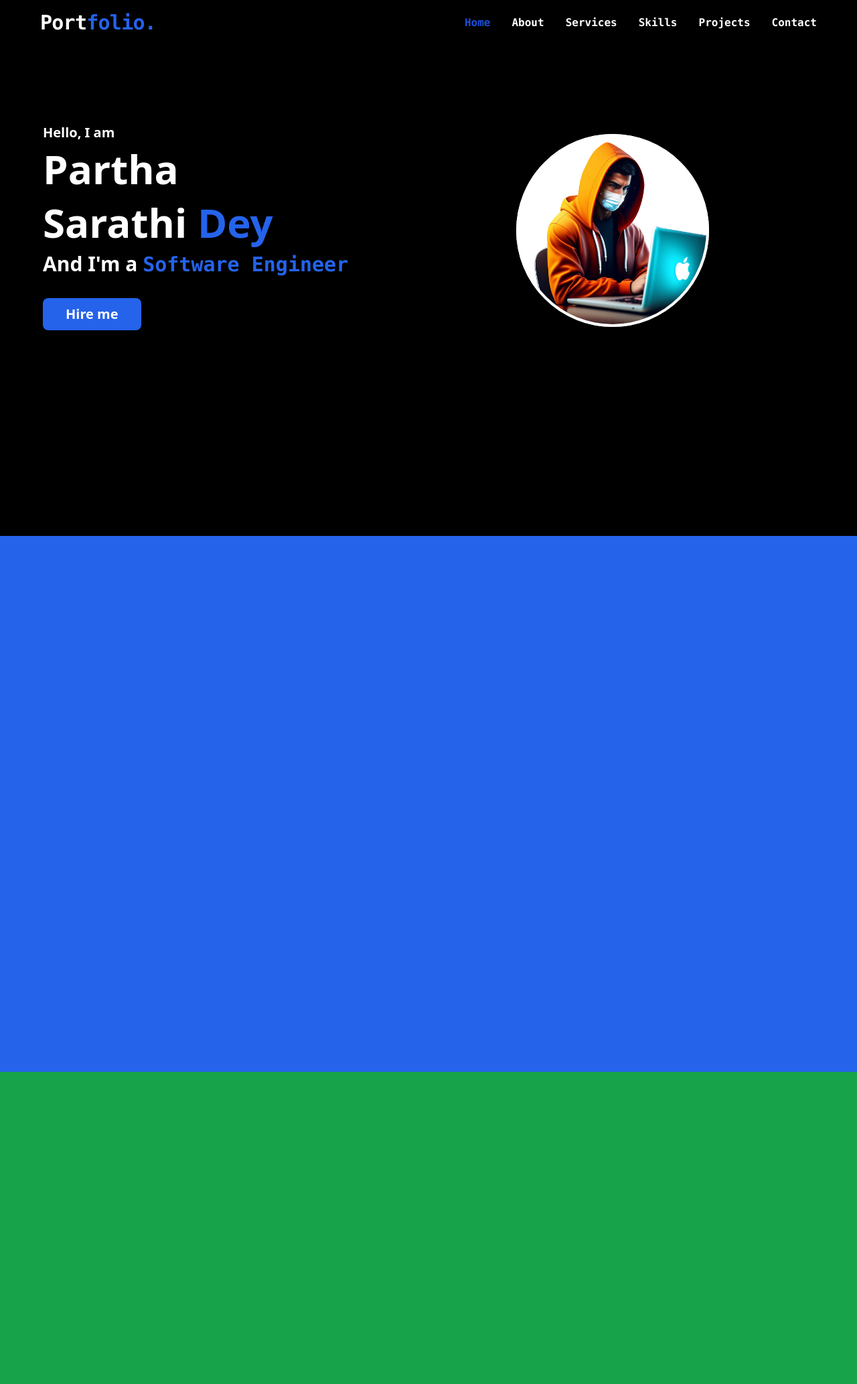
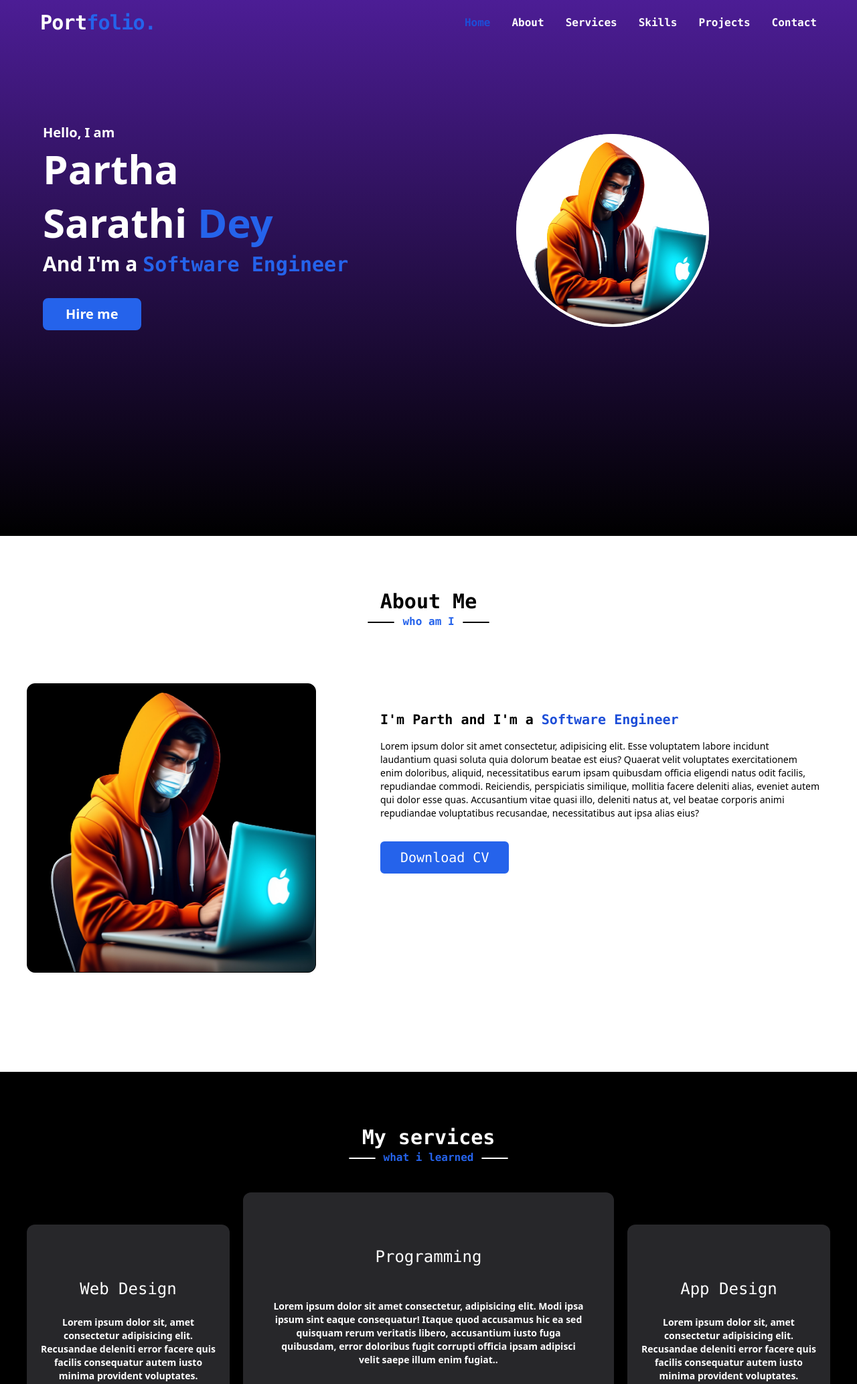
Before and after one commit to parthasdey2304/portfolio-2, a Flask app: page / in a window 1280 px wide. Shown: the top 2066 px of the page at 67% size. Run offline with Flask 3, Linux system fonts and the light colour scheme; some libraries are stand-ins or nearby versions.

Commit message:
files updated

```diff
--- a/templates/index.html
+++ b/templates/index.html
@@ -8,10 +8,10 @@
 
     <body>
         <main>
-            <section class="w-full h-screen bg-black background">
+            <section class="w-full h-screen bg-gradient-to-b from-violet-900 to-black background">
                 <div class="w-full h-full flex-col space-y-5">
 
-                    <nav class="border-gray-200 bg-black px-11 home">
+                    <nav class="border-gray-200 px-11 home">
                         <div class="max-w-screen-xl flex flex-wrap items-center justify-between mx-auto p-4">
                         <a href="#" class="flex items-center">
                             <span class="self-center text-3xl font-extrabold text-white font-mono whitespace-nowrap tracking-tight">Port<span class="text-blue-600">folio.</span></span>
@@ -21,7 +21,7 @@
                             <svg class="w-6 h-6" aria-hidden="true" fill="currentColor" viewBox="0 0 20 20" xmlns="http://www.w3.org/2000/svg"><path fill-rule="evenodd" d="M3 5a1 1 0 011-1h12a1 1 0 110 2H4a1 1 0 01-1-1zM3 10a1 1 0 011-1h12a1 1 0 110 2H4a1 1 0 01-1-1zM3 15a1 1 0 011-1h12a1 1 0 110 2H4a1 1 0 01-1-1z" clip-rule="evenodd"></path></svg>
                         </button>
                         <div class="hidden w-full md:block md:w-auto" id="navbar-default">
-                            <ul class="font-medium flex flex-col p-4  md:p-0 mt-6 border border-gray-100 rounded-lg bg-gray-50 md:flex-row md:space-x-8 md:mt-0 md:border-0 md:bg-black">
+                            <ul class="font-medium flex flex-col p-4  md:p-0 mt-6 border border-gray-100 rounded-lg bg-gray-50 md:flex-row md:space-x-8 md:mt-0 md:border-0 md:bg-transparent">
                             <li>
                                 <a href="#home" class="block py-2 text-white font-mono font-bold text-md bg-blue-700 rounded md:bg-transparent md:text-blue-700 md:p-0" aria-current="page">Home</a>
                             </li>
@@ -67,16 +67,103 @@
                 </div>
             </section>
 
-            <section class="w-full h-screen bg-blue-600">
+            <section class="w-full h-screen bg-white about">
+                <div class="w-full h-full flex-col justify-center text-black">
+                    <div class="w-full flex justify-center">
+                        <p class="text-3xl font-mono font-bold   pt-20">About Me</p>
+                    </div>
 
+                    <div class="flex space-x-3 justify-center">
+                        <div class="w-10 h-0.5 border bg-black border-black rounded-3xl mt-3"></div>
+                        <p class="font-mono font-bold text-blue-600"> who am I </p>
+                        <div class="w-10 h-0.5 border bg-black border-black rounded-3xl mt-3"></div>
+                    </div>
+
+                    <div class="w-full flex justify-start mt-10">
+                        <div class="w-[40%] h-full p-10">
+                            <img src="../static/img/hacker.png" alt="hacker image" class="border border-black bg-black rounded-xl">
+                        </div>
+
+                        <div class="w-[60%] h-full flex-col pt-20 px-14">
+                            <div class="font-mono font-semibold text-xl">I'm Parth and I'm a <span class="text-blue-700">Software Engineer</span></div>
+
+                            <div class="text-sm mt-4">
+                                Lorem ipsum dolor sit amet consectetur, adipisicing elit. Esse voluptatem labore incidunt laudantium quasi soluta quia dolorum beatae est eius? Quaerat velit voluptates exercitationem enim doloribus, aliquid, necessitatibus earum ipsam quibusdam officia eligendi natus odit facilis, repudiandae commodi. Reiciendis, perspiciatis similique, mollitia facere deleniti alias, eveniet autem qui dolor esse quas. Accusantium vitae quasi illo, deleniti natus at, vel beatae corporis animi repudiandae voluptatibus recusandae, necessitatibus aut ipsa alias eius?
+                            </div>
+
+                            <div>
+                                <a class="mt-8 border-2 border-blue-600 bg-blue-600 text-white px-7 py-2 rounded-md text-xl font-mono hover:bg-white hover:text-blue-600 hover:duration-500 hover:transition" id="hire_me" type="button" download="true" href="#" target="_blank">Download CV</a>
+                            </div>
+                        </div>
+                    </div>
+                </div>
             </section>
 
-            <section class="w-full h-screen bg-green-600">
+            <section class="w-full h-screen bg-black">
+                <div class="w-full h-full flex-col justify-center text-white">
+                    <div class="w-full flex justify-center">
+                        <p class="text-3xl font-mono font-bold   pt-20">My services</p>
+                    </div>
 
+                    <div class="flex space-x-3 justify-center">
+                        <div class="w-10 h-0.5 border bg-white border-white rounded-3xl mt-3"></div>
+                        <p class="font-mono font-bold text-blue-600"> what i learned </p>
+                        <div class="w-10 h-0.5 border bg-white border-white rounded-3xl mt-3"></div>
+                    </div>
+
+                    <div class="w-full h-full p-10 flex space-x-5 justify-between">
+                        <div class="flex-col rounded-xl bg-zinc-800 h-72 mt-12">
+                            <div class="w-full h-20">
+
+                            </div>
+
+                            <div class="w-full h-10 flex justify-center">
+                                <p class="text-2xl font-mono">Web Design</p>
+                            </div>
+
+                            <div class="text-sm p-4 text-center font-semibold">Lorem ipsum dolor sit, amet consectetur adipisicing elit. Recusandae deleniti error facere quis facilis consequatur autem iusto minima provident voluptates.</div>
+                        </div>
+
+                        <div class="flex-col rounded-xl bg-zinc-800 h-96">
+                            <div class="w-full h-20">
+
+                            </div>
+
+                            <div class="w-full h-10 flex justify-center">
+                                <p class="text-2xl font-mono">Programming</p>
+                            </div>
+
+                            <div class="text-sm p-10 text-center font-semibold">Lorem ipsum dolor sit amet consectetur, adipisicing elit. Modi ipsa ipsum sint eaque consequatur! Itaque quod accusamus hic ea sed quisquam rerum veritatis libero, accusantium iusto fuga quibusdam, error doloribus fugit corrupti officia ipsam adipisci velit saepe illum enim fugiat..</div>
+                        </div>
+
+                        <div class="flex-col rounded-xl bg-zinc-800 h-72 mt-12">
+                            <div class="w-full h-20">
+
+                            </div>
+
+                            <div class="w-full h-10 flex justify-center">
+                                <p class="text-2xl font-mono">App Design</p>
+                            </div>
+
+                            <div class="text-sm p-4 text-center font-semibold">Lorem ipsum dolor sit, amet consectetur adipisicing elit. Recusandae deleniti error facere quis facilis consequatur autem iusto minima provident voluptates.</div>
+                        </div>
+
+                    </div>
+                </div>
             </section>
 
-            <section class="w-full h-screen bg-red-600">
+            <section class="w-full h-screen bg-white">
+                <div class="w-full h-full flex-col justify-center text-black">
+                    <div class="w-full flex justify-center">
+                        <p class="text-3xl font-mono font-bold   pt-20">My skills</p>
+                    </div>
 
+                    <div class="flex space-x-3 justify-center">
+                        <div class="w-10 h-0.5 border bg-black border-black rounded-3xl mt-3"></div>
+                        <p class="font-mono font-bold text-blue-600"> what i know </p>
+                        <div class="w-10 h-0.5 border bg-black border-black rounded-3xl mt-3"></div>
+                    </div>
+                </div>
             </section>
 
             <section class="w-full h-screen bg-emerald-600">
```
Also changed, not shown: other parts of templates/index.html (+1 -1 lines).
